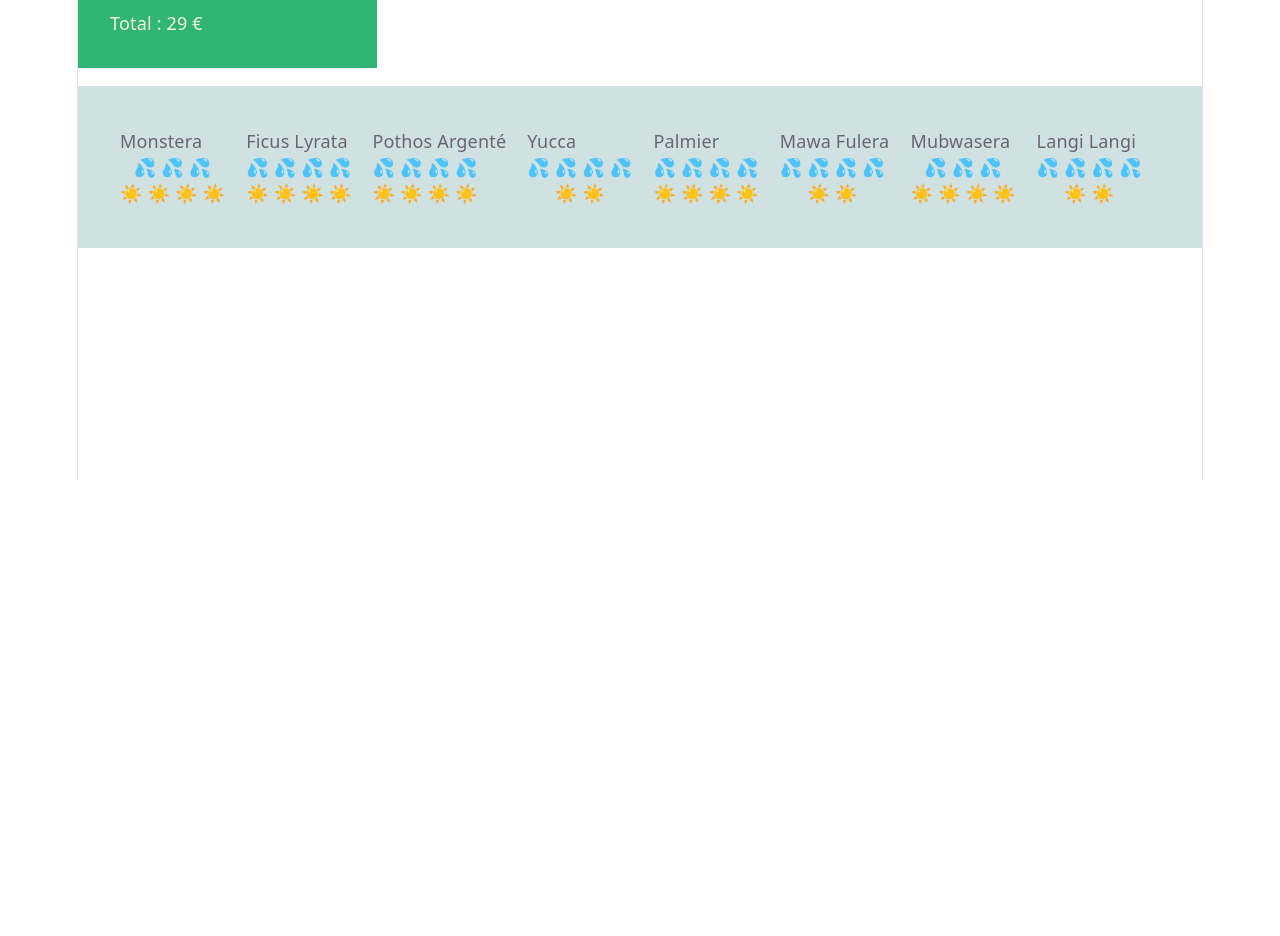
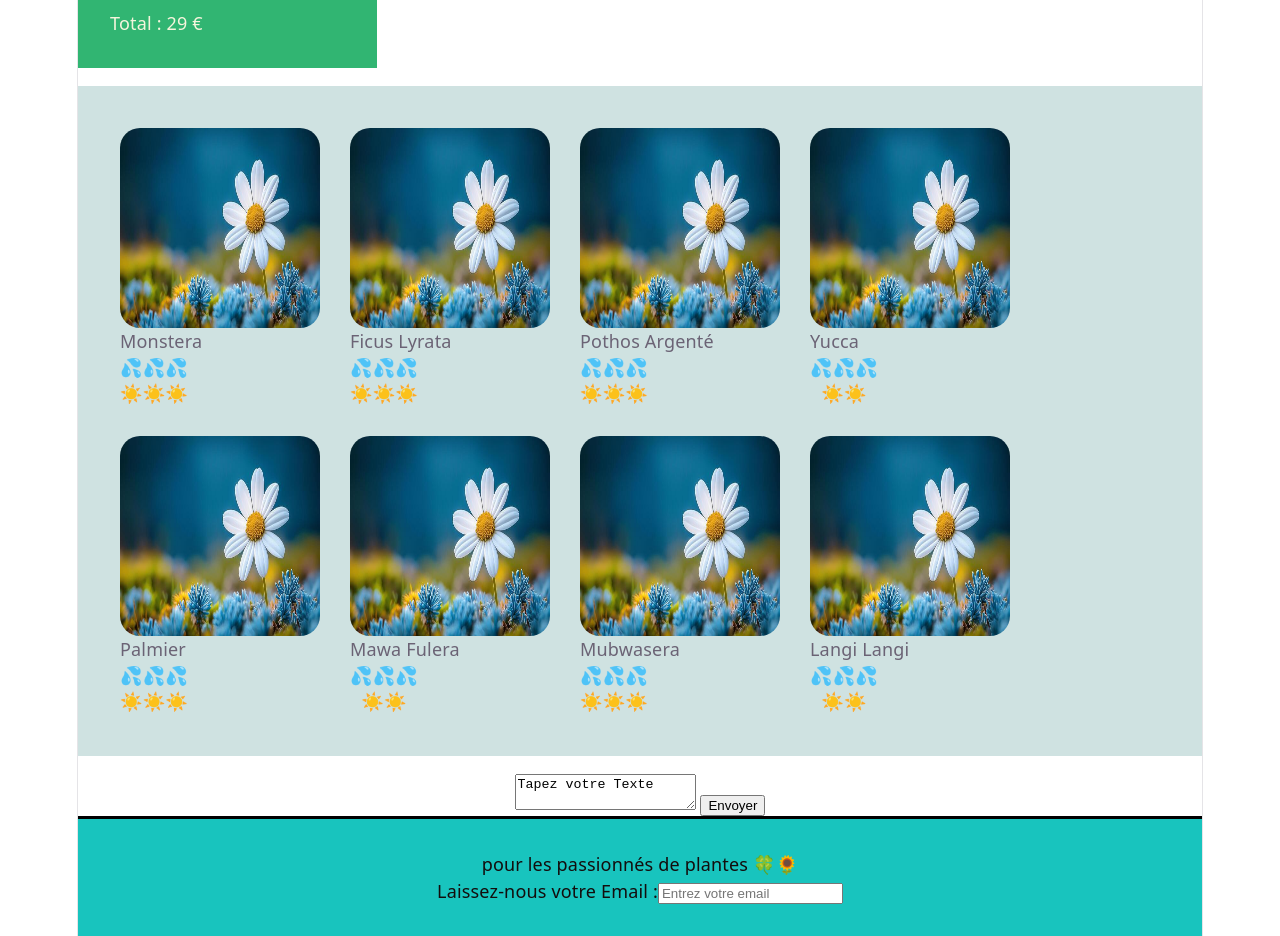
Before and after one commit to chaidahoumadi6-cell/La-Maison-jungle, a React (Vite) app in the folder la-maison-jungle/: page / in a window 1280 px wide. Shown: the part 320-1256 px from the top of the page. Before the commit the page ends 800 px from the top, so only its background shows below. Built offline with nearby package versions, Linux system fonts and the light colour scheme.

Commit message:
jai créer des fichie question et footer

```diff
--- a/la-maison-jungle/src/App.jsx
+++ b/la-maison-jungle/src/App.jsx
@@ -1,4 +1,3 @@
-import { useState } from 'react'
 import reactLogo from './assets/react.svg'
 import viteLogo from './assets/vite.svg'
 import heroImg from './assets/hero.png'
@@ -6,11 +5,13 @@ import './App.css'
 // J'importe le composant Banner.jsx  On récupère le composant Banner qui se trouve dans le dossier Components
 import Banner from './components/Banner'
 
-import Cart from'./components/Cart'
-import ShoppingList from'./components/ShoppingList'
+import Cart from './components/Cart'
+import ShoppingList from './components/ShoppingList'
+import QuestionForm from './components/QuestionForm'
+import Footer from './components/Footer'
 
-import logo  from './assets/fleurs-logo.jpg';
-import styles from "./styles/Banner.module.css"
+import logo from './assets/fleurs-logo.jpg'
+import styles from './styles/Banner.module.css'
 
 //App est le composant principal de l'application
 function App() {
@@ -24,13 +25,15 @@ function App() {
   // on affiche le composant Banner importé plus haut
   return (
     <>
-      <Banner >
-        <img src={logo} alt="Logo La maison jungle" className={styles.logo}/>
+      <Banner>
+        <img src={logo} alt="Logo La maison jungle" className={styles.logo} />
         <h1 className={styles.title}> {title} </h1>
       </Banner>
 
       <Cart />
       <ShoppingList />
+      <QuestionForm />
+      <Footer/>
 
     </>
   )
--- a/la-maison-jungle/src/components/CareScale.jsx
+++ b/la-maison-jungle/src/components/CareScale.jsx
@@ -1,19 +1,58 @@
+// Lable de quantité d' arrosage ou d'éclairage
+const quantityLabel = {
+    1: 'peu',
+    2: 'modérement',
+    3: 'beaucoup',
+    4: ''
+}
+
+
 // Reçoit une valeur scaleValue 1, 2, 3 ou 4 qui représente le niveau d'arrosage
 const CareScale = ({scaleValue, careType}) => {
     // Tableau qui représente les 4 niveaux possibles
-    const range = [1,2,3,4];
+    const range = [1,2,3,];
+// Vérifie le type de soin demandé.
+// Si careType vaut "light", on affiche le soleil ☀️
+// Sinon, on affiche la goutte d’eau 💦
 const scaleType = careType === 'light' ? '☀️' : '💦';
 
+
+/*const handleClick = () => {
+    const quantityLabel = scaleValue > 2 ? 'beaucoup' : 'peu';
+    const careLabel = careType === 'light' ? 'de lumière' : "d'arrosage";
+    alert(`Cette plante requiert ${quantityLabel} ${careLabel}`);
+};*/
+
 return (
-        <div>
+
+
+
+    // Conteneur principal des icônes
+    <div onClick={() => {
+                alert(`Cette plante a besoin de ${quantityLabel[scaleValue]} ${
+                    careType === "light" ? "de la lumière" : "d'orrosage"
+                }`)
+            }}
+
+    >
         {
+            // Parcours du tableau "range"
             range.map((rangeElement) =>
-                    scaleValue >= rangeElement ? (<span key={rangeElement.toString()}> {scaleType} </span>) : null
 
+                // Vérifie si la valeur du niveau est suffisante
+                scaleValue >= rangeElement ? (
+
+                    // Affiche une icône avec une clé unique
+                    <span key={rangeElement.toString()}>
+                        {scaleType}
+                    </span>
+
+                ) : null // Sinon n’affiche rien
             )
         }
     </div>
 )
 }
 
+// Export du composant CareScale
 export default CareScale;
--- /dev/null
+++ b/la-maison-jungle/src/components/Footer.jsx
@@ -0,0 +1,33 @@
+import { useState } from "react"
+
+import styles from '../styles/Footer.module.css'
+
+const Footer = () => {
+    const [inputValue, setInputValue] = useState('')
+
+    const handleInput = (e) => {
+        setInputValue(e.target.value)
+    }
+
+    const handleBlur = () => {
+        if(!inputValue.includes("@")) {
+            alert("votre adresse email est incorrecte.Il manque '@'.")
+        }
+    }
+
+    return (
+        <footer className={styles.lmjFooter}>
+            <div className={styles.lmjfooterElem}>
+                pour les passionnés de plantes 🍀🌻
+            </div>
+
+            <div className="lmj-footer-elem">
+                Laissez-nous votre Email :
+                <input placeholder="Entrez votre email" value={inputValue} onChange={handleInput} onBlur={handleBlur}/>
+            </div>
+
+        </footer>
+    )
+}
+
+export default Footer
--- a/la-maison-jungle/src/components/PlantItem.jsx
+++ b/la-maison-jungle/src/components/PlantItem.jsx
@@ -1,30 +1,47 @@
 /**
- *  Le components plantItme gére chaque plante vendu sur le site
- *  Exemple la plante a une imahe un nom type d'arrosage le type d'éclairage
+ *  Le composant PlantItem gère chaque plante vendue sur le site
+ *  Exemple : la plante a une image, un nom, type d'arrosage, type d'éclairage
  */
 
 import CareScale from "./CareScale"
 import styles from "../styles/PlantItem.module.css"
+import defaultImage from "../assets/fleurs-logo.jpg"
 
-// Reçoit les props plantItem
-const PlantItem = ({ id, cover, name, water, light, isBestSale }) => {
+
+
+// Déclaration du composant PlantItem.
+// Il reçoit des propriétés (props) : id, cover, name, water, light
+const PlantItem = ({ id, cover, name, water, light }) => {
+    const handleClick = (event) => {
+        console.log(" Je clique sur mon evenement :", event)
+    }
+
+    // Le composant retourne un élément <li>
     return (
-        <li key={id} className={styles.lmjplantItem}>
-            {cover && (
-                <img
-                    className={styles.lmjplantItemCover}
-                    src={cover}
-                    alt={`${name} cover`}
-                />
-            )}
+        // Élément de liste avec une classe CSS
+        <li key={id} className={styles.lmjplantItem} onClick={() => handleClick(name)}>
+
+            {/* Affichage de l'image de la plante */}
+            <img
+                className={styles.lmjplantItemCover} // Classe CSS pour le style
+                src={cover || defaultImage} // Utilise cover si disponible, sinon image par défaut
+                alt={`${name} cover`} // Texte alternatif
+            />
+            {/* Affiche le nom de la plante */}
             {name}
 
+            {/* Bloc contenant les indicateurs d’entretien */}
             <div>
+
+                {/* Composant affichant le niveau d’arrosage */}
                 <CareScale careType="water" scaleValue={water} />
+
+                {/* Composant affichant le niveau de lumière */}
                 <CareScale careType="light" scaleValue={light} />
             </div>
         </li>
     )
 }
 
+// Export du composant pour pouvoir l’utiliser ailleurs
 export default PlantItem
--- /dev/null
+++ b/la-maison-jungle/src/components/QuestionForm.jsx
@@ -0,0 +1,44 @@
+
+// J'importe useState dequis react
+import { useState } from 'react'
+import styles from '../styles/QuestionForm.module.css'
+
+// Je créer le components QuestionForm
+const QuestionForm = () => {
+
+    // État pour stocker la valeur de la question saisie
+    const [inputValue, setInputValue] = useState('Tapez votre Texte')
+
+    const checkValue = (value) => {
+        if(!value.includes('p')) {
+            setInputValue(value)
+        }
+    }
+
+
+    // Fonction appelée lors de la soumission du formulaire
+   /* const handleSubmit = (event) => {
+
+        // Empêche le rechargement de la page (comportement par défaut du formulaire)
+        event.preventDefault()
+
+        // Affiche une alerte avec la question saisie
+        alert(event.target['my_input'].value)
+
+
+    }*/
+
+    return (
+       <div>
+            {/* Zone de texte multi-lignes contrôlée par le state */}
+            {/* ← valeur liée au state inputValue */}
+            <textarea value={inputValue}
+            onChange={(e) => checkValue(e.target.value)} />  {/* ← met à jour le state à chaque frappe */}
+
+            <button onClick={() => alert(inputValue)}>Envoyer</button>
+       </div>
+    )
+}
+
+// Export du composant pour pouvoir l’utiliser ailleurs
+export default QuestionForm
--- a/la-maison-jungle/src/components/ShoppingList.jsx
+++ b/la-maison-jungle/src/components/ShoppingList.jsx
@@ -4,19 +4,23 @@
 
 /*const plantList = ['monstera', 'ficus lyrata', 'pothos argenté','yucca', 'palmier', 'mawa fulera', 'mubwasera', 'langi langi'];*/
 
+// Import du fichier CSS module pour styliser la liste des plantes
 import styles from '../styles/Shopping.module.css'
 
+// Import du composant PlantItem
 import PlantItem from './PlantItem'
 
+// Tableau contenant les données des plantes
 const plantList =[
     {
-        name: 'monstera',
-        category: 'classique',
-        id: '1',
-        isBestSale: true,
-        isSpecialOffer: false,
-        water: 3,
-        light: 5
+        name: 'monstera', // Nom de la plante
+        category: 'classique', // Catégorie
+        id: '1', // Identifiant unique
+        isBestSale: true, // Indique si c’est une meilleure vente
+        isSpecialOffer: false, // Indique une offre spéciale
+        water: 3, // Niveau d’arrosage
+        light: 5, // Niveau de lumière
+        cover: null
     },
     {
         name: 'ficus lyrata',
@@ -25,7 +29,8 @@ const plantList =[
         isBestSale: false,
         isSpecialOffer: true,
         water: 4,
-        light: 6
+        light: 6,
+        cover: null
     },
     {
         name: 'pothos argenté',
@@ -34,7 +39,8 @@ const plantList =[
         isBestSale: false,
         isSpecialOffer: true,
         water: 6,
-        light: 9
+        light: 9,
+        cover: null
     },
     {
         name: 'yucca',
@@ -43,7 +49,8 @@ const plantList =[
         isBestSale: true,
         isSpecialOffer: false,
         water: 9,
-        light: 2
+        light: 2,
+        cover: null
     },
     {
         name: 'palmier',
@@ -52,7 +59,8 @@ const plantList =[
         isBestSale: false,
         isSpecialOffer: true,
         water: 5,
-        light: 7
+        light: 7,
+        cover: null
     },
     {
         name: 'mawa fulera',
@@ -61,7 +69,8 @@ const plantList =[
         isBestSale: true,
         isSpecialOffer: false,
         water: 8,
-        light: 2
+        light: 2,
+        cover: null
     },
     {
         name: 'mubwasera',
@@ -70,7 +79,8 @@ const plantList =[
         isBestSale: true,
         isSpecialOffer: false,
         water: 3,
-        light: 9
+        light: 9,
+        cover: null
     },
     {
         name: 'langi langi',
@@ -79,24 +89,34 @@ const plantList =[
         isBestSale: false,
         isSpecialOffer: true,
         water: 4,
-        light: 2
+        light: 2,
+        cover: null
     },
 ]
 
+// Déclaration du composant ShoppingList
 const ShoppingList = () => {
+
+    // Retour du composant JSX
     return (
+
+        // Conteneur principal de la liste des plantes
         <div className={styles.plantList}>
+
+            {/* Liste des plantes */}
             <ul className={styles.lmjPlantList}>
+
+                {/* Parcours du tableau plantList avec map() */}
                 {plantList.map((plant) => (
+
+                    // Affichage d’un composant PlantItem pour chaque plante
                     <PlantItem
-                        key={plant.id}
+                        key={plant.id} // Clé unique React
                         id={plant.id}
                         name={plant.name}
                         cover={plant.cover}
                         water={plant.water}
                         light={plant.light}
-                        isBestSale={plant.isBestSale}
-                        isSpecialOffer={plant.isSpecialOffer}
                     />
                 ))}
             </ul>
@@ -104,4 +124,5 @@ const ShoppingList = () => {
     )
 }
 
+// Export du composant pour utilisation ailleurs
 export default ShoppingList
--- /dev/null
+++ b/la-maison-jungle/src/styles/Footer.module.css
@@ -0,0 +1,14 @@
+.lmjFooter {
+    color: #130d0d;
+    padding: 32px;
+    background-color: rgb(24, 196, 190);
+    border-top: solid 3px black;
+    display: flex;
+    justify-content: flex-start;
+    flex-direction: column;
+    align-items: center;
+}
+
+.lmjFooterElem {
+    margin-bottom: 10px;
+}
--- a/la-maison-jungle/src/styles/PlantItem.module.css
+++ b/la-maison-jungle/src/styles/PlantItem.module.css
@@ -1,17 +1,16 @@
-/* Le style pour le copostant plantItem.jsx*/
-
+/* Style principal de chaque élément plante */
 .lmjplantItem {
-    margin: 10px;
-    display: flex;
-    align-items: flex-start;
-    justify-content: center;
-    flex-direction: column;
-    text-transform: capitalize;
+    margin: 10px; /* Ajoute un espace extérieur autour de chaque carte */
+    display: flex;  /* Active Flexbox pour organiser les éléments */
+    align-items: flex-start; /* Aligne les éléments au début sur l’axe horizontal */
+    justify-content: center; /* Centre les éléments sur l’axe vertical */
+    flex-direction: column; /* Place les éléments en colonne */
+    text-transform: capitalize;  /* Met la première lettre de chaque mot en majuscule */
 }
 
-/* style pour l'image de la plant*/
+/* Style de l’image de la plante */
 .lmjplantItemCover {
-    height: 200px;
-    width: 200px;
-    border-radius: 20px;
+    height: 200px; /* Définit la hauteur de l’image */
+    width: 200px;  /* Définit la largeur de l’image */
+    border-radius: 20px; /* Arrondit les coins de l’image */
 }
--- /dev/null
+++ b/la-maison-jungle/src/styles/QuestionForm.module.css
@@ -0,0 +1,38 @@
+/* QuestionForm.module.css */
+
+.form {
+    display: flex;
+    flex-direction: column;
+    align-items: center;
+    gap: 10px;
+    padding: 20px;
+    max-width: 400px;      /* ← limite la largeur */
+    margin: 0 auto;        /* ← centre le formulaire */
+}
+
+.form input {
+    width: 100%;
+    padding: 10px;
+    border: 1px solid #ccc;
+    border-radius: 8px;
+    font-size: 16px;
+}
+
+.button {
+    padding: 10px 20px;
+    background-color: #4CAF50;
+    color: white;
+    border: none;
+    border-radius: 8px;
+    cursor: pointer;
+    font-size: 16px;
+}
+
+.button:hover {
+    background-color: #45a049;  /* ← couleur au survol */
+}
+
+.feedback {
+    color: green;
+    font-weight: bold;
+}
--- a/la-maison-jungle/src/styles/Shopping.module.css
+++ b/la-maison-jungle/src/styles/Shopping.module.css
@@ -1,14 +1,21 @@
 /* ShoppingList.module.css */
+
+.plantList {
+  display: flex;
+  justify-content: center;
+  align-items: center;
+}
 
 .lmjPlantList {
   background-color: rgb(207, 226, 225);
   list-style-type: none;
   padding: 32px;
   display: flex;
+  flex-wrap: wrap;
   max-width: 1500px; /* augmenté pour accueillir les cartes plus larges */
   /*height: 250px;*/
   /*margin: 20px;*/
-  gap: 1px;
+  gap: 10px;
   /*width: fit-content;*/
   /*align-items: center;*/
 
```
Also changed, not shown: la-maison-jungle/src/components/Cart.jsx (+20 -0 lines), la-maison-jungle/src/styles/Cart.module.css (+11 -9 lines). Lines whose indentation alone changed are shown as unchanged.
